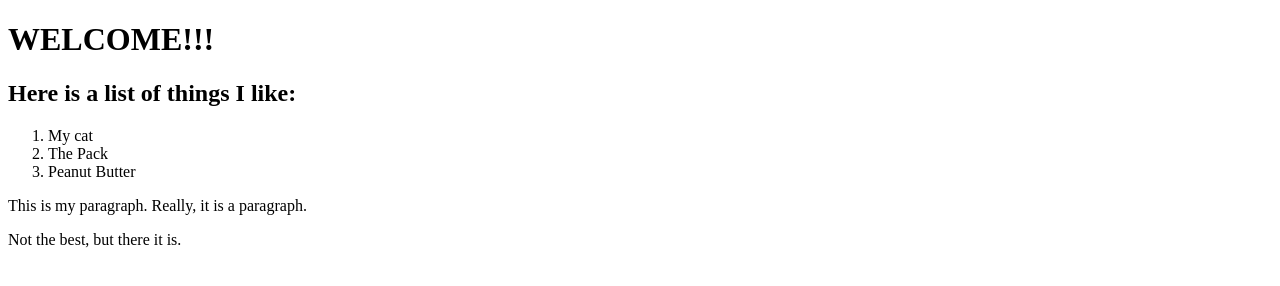
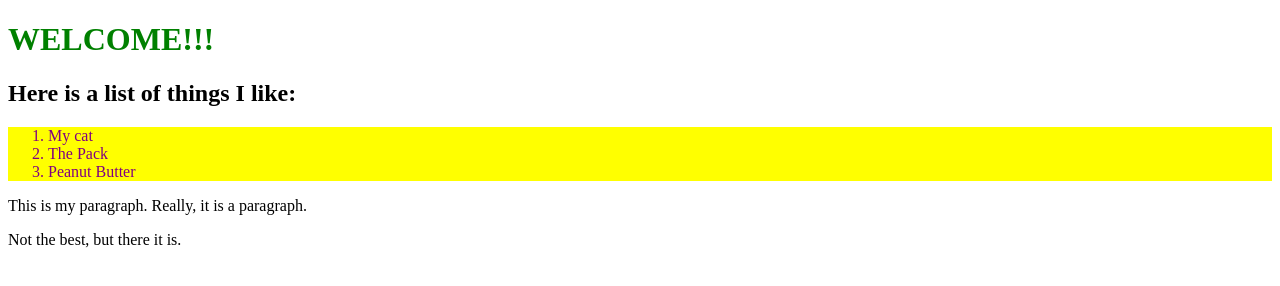
Before and after one commit to SueFromStPaul/suefromstpaul.github.io, a plain HTML site: page index.html in a window 1280 px wide. Drawn offline with Linux system fonts and the light colour scheme.

Commit message:
Update index.html

```diff
--- a/index.html
+++ b/index.html
@@ -2,7 +2,7 @@
 <html>
   <head>
     <title>Still the Awesome HTML and CSS Workshop</title>
-    <link rel="stylesheet" type="text.css" href="style.css"/>
+    <link rel="stylesheet" type="text/css" href="style.css"/>
   </head>
 
   <body>
```
